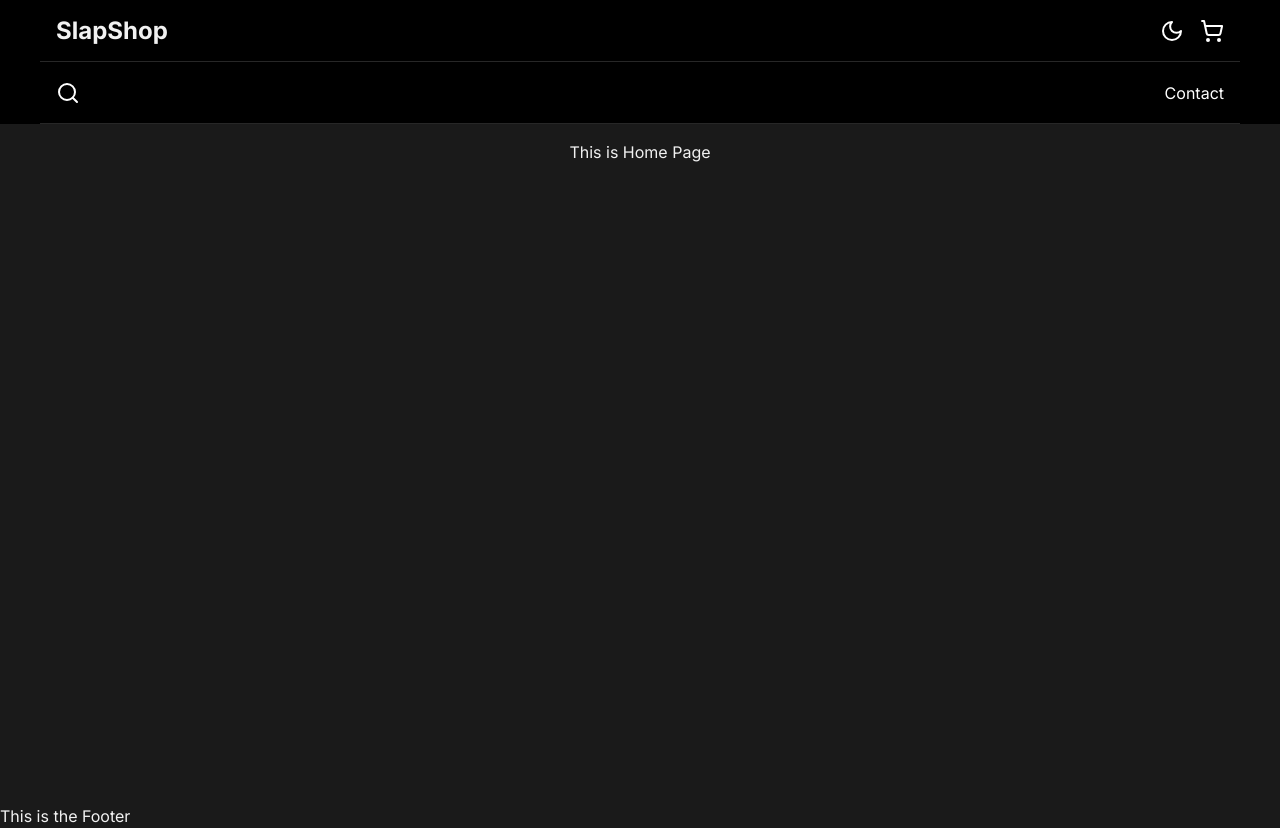
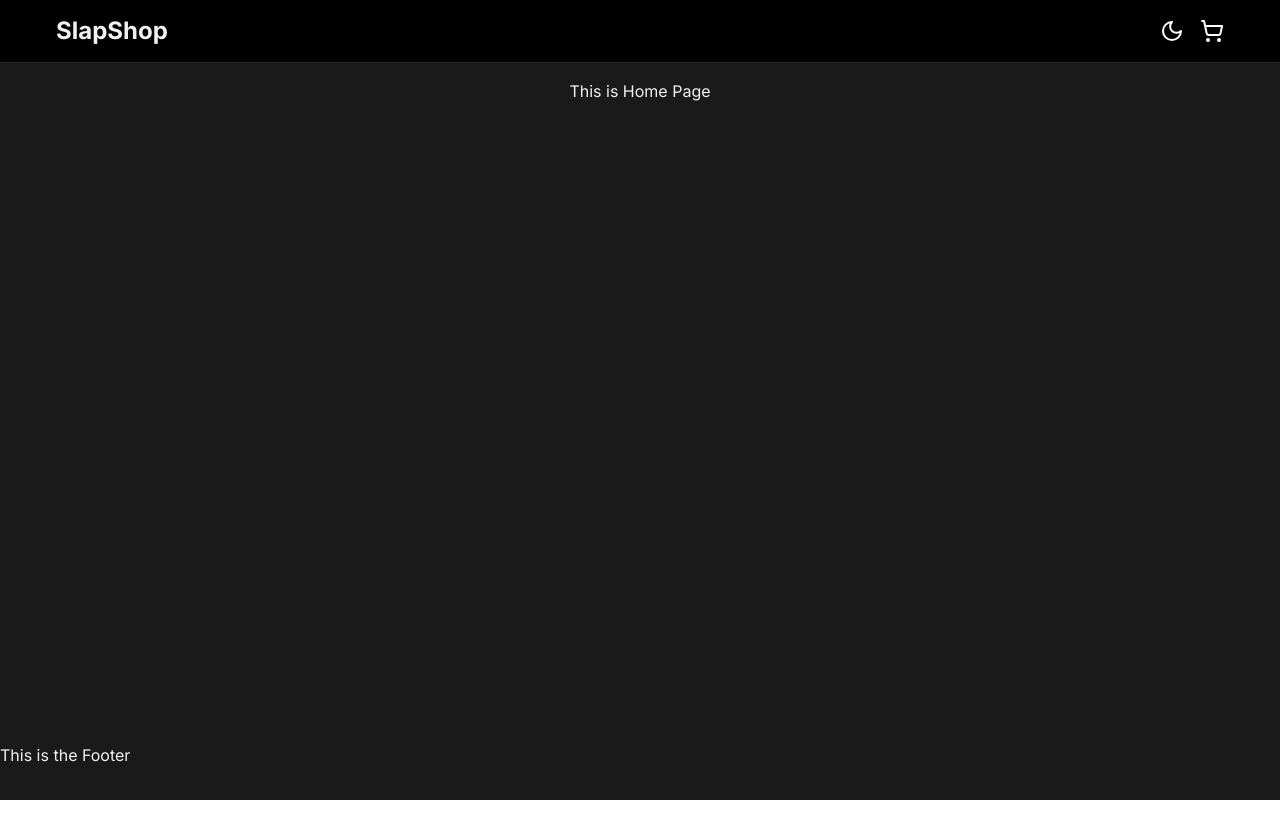
Before and after one commit to ebejmo/react-ca, a React (Vite) app: page / in a window 1280 px wide. After the commit the page ends 800 px from the top, so only its background shows below. Built offline with nearby package versions, Linux system fonts and the light colour scheme.

Commit message:
Refactor: rename TopBar to HeaderActions and clean up layout and styles

```diff
--- a/src/components/Layout/Header/Header.jsx
+++ b/src/components/Layout/Header/Header.jsx
@@ -1,12 +1,12 @@
 import styles from './Header.module.scss';
-import TopBar from './TopBar';
-import Navigation from './Navigation';
+import HeaderActions from './HeaderActions/HeaderActions';
+// import HeaderMenu from './HeaderMenu/HeaderMenu';
 
 function Header() {
   return (
     <header className={styles.header}>
-      <TopBar />
-      <Navigation />
+      <HeaderActions />
+      {/* <HeaderMenu /> */}
     </header>
   );
 }
--- a/src/components/Layout/Header/Header.module.scss
+++ b/src/components/Layout/Header/Header.module.scss
@@ -1,22 +1,8 @@
 @use './../../../styles/variables.scss' as *;
 
 .header {
+  position: relative;
   background-color: var(--color-header);
+  z-index: 100;
+  border-bottom: 1px solid var(--color-border-light);
 }
-
-.headerInner {
-  max-width: var(--max-width-content);
-  padding: 0 var(--padding-content);
-  border-bottom: 1px solid var(--color-border-light);
-  margin: 0 auto;
-  display: flex;
-  align-items: center;
-  justify-content: space-between;
-  height: 62px;
-}
-
-@media (max-width: $breakpoint-sm) {
-  .headerInner {
-    padding: 0 var(--padding-content);
-  }
-}
--- /dev/null
+++ b/src/components/Layout/Header/HeaderActions/HeaderActions.jsx
@@ -0,0 +1,21 @@
+import { Link } from 'react-router-dom';
+import CartIcon from '../../Icons/CartIcon/CartIcon';
+import styles from './HeaderActions.module.scss';
+import ThemeToggleIcon from '../../Icons/ThemeToggleIcon/ThemeToggleIcon';
+
+function HeaderActions() {
+  return (
+    <div className={styles.actionsRow}>
+      <Link to="/" className={styles.logo} aria-label="SlapShop homepage">
+        SlapShop
+      </Link>
+
+      <div className={styles.iconGroup}>
+        <ThemeToggleIcon />
+        <CartIcon cartCount={0} />
+      </div>
+    </div>
+  );
+}
+
+export default HeaderActions;
--- /dev/null
+++ b/src/components/Layout/Header/HeaderActions/HeaderActions.module.scss
@@ -0,0 +1,24 @@
+@use './../../../../styles/variables.scss' as *;
+
+.actionsRow {
+  max-width: var(--max-width-content);
+  padding: 0 var(--padding-content);
+  margin: 0 auto;
+  display: flex;
+  align-items: center;
+  justify-content: space-between;
+  height: 62px;
+}
+
+.logo {
+  font-size: 1.5rem;
+  font-weight: 700;
+  color: var(--color-text);
+  text-decoration: none;
+}
+
+.iconGroup {
+  display: flex;
+  align-items: center;
+  gap: 1rem;
+}
--- /dev/null
+++ b/src/components/Layout/Header/HeaderMenu/HeaderMenu.jsx
@@ -0,0 +1,72 @@
+// import { useState } from 'react';
+// import { Link } from 'react-router-dom';
+// import SearchIcon from '../../Icons/SearchIcon/SearchIcon';
+// import MenuIcon from '../../Icons/MenuIcon/MenuIcon';
+// import headerStyles from './Header.module.scss';
+// import styles from './Navigation.module.scss';
+
+// function HeaderMenu() {
+//   const [isSearchOpen, setIsSearchOpen] = useState(false);
+//   const [searchValue, setSearchValue] = useState('');
+//   const [isMobileMenuOpen, setIsMobileMenuOpen] = useState(false);
+
+//   function handleToggleSearch() {
+//     setIsSearchOpen((prev) => !prev);
+//   }
+
+//   function handleToggleMobileMenu() {
+//     setIsMobileMenuOpen((prev) => !prev);
+//   }
+
+//   function handleSearchSubmit(e) {
+//     e.preventDefault();
+//   }
+
+//   function handleSearchChange(e) {
+//     setSearchValue(e.target.value);
+//   }
+
+//   return (
+//     <>
+//       <nav className={headerStyles.headerInner}>
+//         <div className={styles.leftSection}>
+//           <SearchIcon onClick={handleToggleSearch} />
+//           <form
+//             onSubmit={handleSearchSubmit}
+//             className={`${styles.searchForm} ${isSearchOpen ? styles.open : ''}`}
+//           >
+//             <input
+//               type="text"
+//               value={searchValue}
+//               onChange={handleSearchChange}
+//               placeholder="Search products"
+//               className={styles.searchInput}
+//             />
+//           </form>
+//         </div>
+
+//         <div className={styles.rightSection}>
+//           <Link to="/contact" className={styles.contactLink}>
+//             Contact
+//           </Link>
+
+//           <div className={styles.hamburgerButton}>
+//             <MenuIcon
+//               onClick={handleToggleMobileMenu}
+//               isOpen={isMobileMenuOpen}
+//             />
+//           </div>
+//         </div>
+//       </nav>
+//       {isMobileMenuOpen && (
+//         <div className={styles.mobileMenu}>
+//           <Link to="/contact" className={styles.mobileMenuLink}>
+//             Contact
+//           </Link>
+//         </div>
+//       )}
+//     </>
+//   );
+// }
+
+// export default HeaderMenu;
--- a/src/components/Layout/Header/Navigation.jsx
+++ /dev/null
@@ -1,72 +0,0 @@
-import { useState } from 'react';
-import { Link } from 'react-router-dom';
-import SearchIcon from '../Icons/SearchIcon/SearchIcon';
-import MenuIcon from '../Icons/MenuIcon/MenuIcon';
-import headerStyles from './Header.module.scss';
-import styles from './Navigation.module.scss';
-
-function Navigation() {
-  const [isSearchOpen, setIsSearchOpen] = useState(false);
-  const [searchValue, setSearchValue] = useState('');
-  const [isMobileMenuOpen, setIsMobileMenuOpen] = useState(false);
-
-  function handleToggleSearch() {
-    setIsSearchOpen((prev) => !prev);
-  }
-
-  function handleToggleMobileMenu() {
-    setIsMobileMenuOpen((prev) => !prev);
-  }
-
-  function handleSearchSubmit(e) {
-    e.preventDefault();
-  }
-
-  function handleSearchChange(e) {
-    setSearchValue(e.target.value);
-  }
-
-  return (
-    <>
-      <nav className={headerStyles.headerInner}>
-        <div className={styles.leftSection}>
-          <SearchIcon onClick={handleToggleSearch} />
-          <form
-            onSubmit={handleSearchSubmit}
-            className={`${styles.searchForm} ${isSearchOpen ? styles.open : ''}`}
-          >
-            <input
-              type="text"
-              value={searchValue}
-              onChange={handleSearchChange}
-              placeholder="Search products"
-              className={styles.searchInput}
-            />
-          </form>
-        </div>
-
-        <div className={styles.rightSection}>
-          <Link to="/contact" className={styles.contactLink}>
-            Contact
-          </Link>
-
-          <div className={styles.hamburgerButton}>
-            <MenuIcon
-              onClick={handleToggleMobileMenu}
-              isOpen={isMobileMenuOpen}
-            />
-          </div>
-        </div>
-      </nav>
-      {isMobileMenuOpen && (
-        <div className={styles.mobileMenu}>
-          <Link to="/contact" className={styles.mobileMenuLink}>
-            Contact
-          </Link>
-        </div>
-      )}
-    </>
-  );
-}
-
-export default Navigation;
--- a/src/components/Layout/Header/TopBar.jsx
+++ /dev/null
@@ -1,22 +0,0 @@
-import { Link } from 'react-router-dom';
-import CartIcon from '../Icons/CartIcon/CartIcon';
-import headerStyles from './Header.module.scss';
-import styles from './TopBar.module.scss';
-import ThemeToggleIcon from '../Icons/ThemeToggleIcon/ThemeToggleIcon';
-
-function TopBar() {
-  return (
-    <div className={headerStyles.headerInner}>
-      <Link to="/" className={styles.logo}>
-        SlapShop
-      </Link>
-
-      <div className={styles.actions}>
-        <ThemeToggleIcon />
-        <CartIcon cartCount={0} />
-      </div>
-    </div>
-  );
-}
-
-export default TopBar;
--- a/src/components/Layout/Header/TopBar.module.scss
+++ /dev/null
@@ -1,14 +0,0 @@
-@use '../../../styles/variables.scss' as *;
-
-.logo {
-  font-size: 1.5rem;
-  font-weight: 700;
-  color: var(--color-text);
-  text-decoration: none;
-}
-
-.actions {
-  display: flex;
-  align-items: center;
-  gap: 1rem;
-}
```
Also changed, not shown: src/components/Layout/Header/HeaderMenu/HamburgerButton.jsx (added), src/components/Layout/Header/HeaderMenu/HeaderMenu.module.scss (renamed from src/components/Layout/Header/Navigation.module.scss), src/components/Layout/Header/HeaderMenu/MobileMenu.jsx (added), src/components/Layout/Header/HeaderMenu/SearchToggle.jsx (added).
